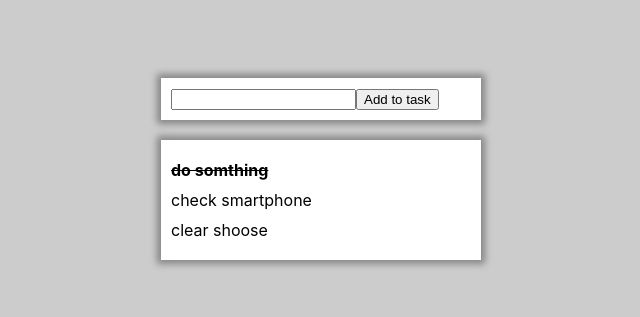
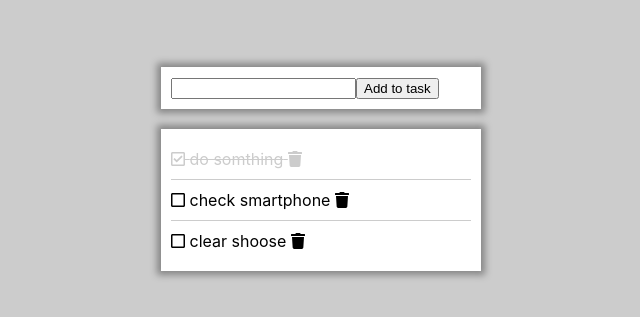
Before and after one commit to ArtemLapa/task-manager, a React app: page / in a window 1280 px wide. Shown: the part 231-548 px from the top of the page, without its empty margins (319-959 px from the left). Built offline with nearby package versions, Linux system fonts and the light colour scheme.

Commit message:
:construction: add some styles & font-awesome-icons

```diff
--- a/package.json
+++ b/package.json
@@ -3,6 +3,10 @@
   "version": "0.1.0",
   "private": true,
   "dependencies": {
+    "@fortawesome/fontawesome-svg-core": "^1.2.35",
+    "@fortawesome/free-regular-svg-icons": "^5.15.3",
+    "@fortawesome/free-solid-svg-icons": "^5.15.3",
+    "@fortawesome/react-fontawesome": "^0.1.14",
     "@testing-library/jest-dom": "^5.12.0",
     "@testing-library/react": "^11.2.7",
     "@testing-library/user-event": "^12.8.3",
--- a/src/components/App/index.js
+++ b/src/components/App/index.js
@@ -1,23 +1,23 @@
-import React, { useState } from "react";
-import "./style.css";
+import React, { useState } from 'react';
+import './style.css';
+
+import { FontAwesomeIcon } from '@fortawesome/react-fontawesome';
+import { faCheckSquare, faSquare } from '@fortawesome/free-regular-svg-icons';
+import { faTrash } from '@fortawesome/free-solid-svg-icons';
 
 let initTasks = [
-  { id: 1, title: "do somthing", done: true },
-  { id: 2, title: "check smartphone", done: false },
-  { id: 3, title: "clear shoose", done: false },
+  { id: 1, title: 'do somthing', done: true, delete: true },
+  { id: 2, title: 'check smartphone', done: false, delete: false },
+  { id: 3, title: 'clear shoose', done: false, delete: false },
 ];
 
 const App = () => {
-  const [newTask, setNewTasks] = useState("");
+  const [newTask, setNewTasks] = useState('');
   const [tasks, setTasks] = useState(initTasks);
 
   const changeTaskStatus = (el) => {
     console.log(el);
-    setTasks(
-      tasks.map((item) =>
-        item.id === el.id ? { ...item, done: !item.done } : item
-      )
-    );
+    setTasks(tasks.map((item) => (item.id === el.id ? { ...item, done: !item.done } : item)));
   };
 
   const enterNewTask = (e) => {
@@ -26,7 +26,7 @@ const App = () => {
 
   const addNewTask = () => {
     setTasks([...tasks, { id: tasks.length + 1, title: newTask, done: false }]);
-    setNewTasks("");
+    setNewTasks('');
   };
 
   return (
@@ -40,10 +40,10 @@ const App = () => {
           {tasks.map((el) => (
             <li
               key={el.id}
-              className={el.done ? "task-done" : ""}
               onClick={() => changeTaskStatus(el)}
-            >
-              {el.title}
+              className={el.delete && 'task-delete'}>
+              <FontAwesomeIcon icon={el.done ? faCheckSquare : faSquare} /> {el.title}{' '}
+              <FontAwesomeIcon icon={faTrash} />
             </li>
           ))}
         </ul>
--- a/src/components/App/style.css
+++ b/src/components/App/style.css
@@ -15,12 +15,17 @@
 }
 
 .tasks-list li {
-  margin-top: 10px;
-  margin-bottom: 10px;
+  padding-top: 10px;
+  padding-bottom: 10px;
   cursor: pointer;
+  border-bottom: 1px solid #ccc;
 }
 
-.task-done {
+.tasks-list li:last-child {
+  border-bottom: none;
+}
+
+.task-delete {
   text-decoration: line-through;
-  font-weight: bold;
+  color: #ccc;
 }
```
Also changed, not shown: 1 other file.
